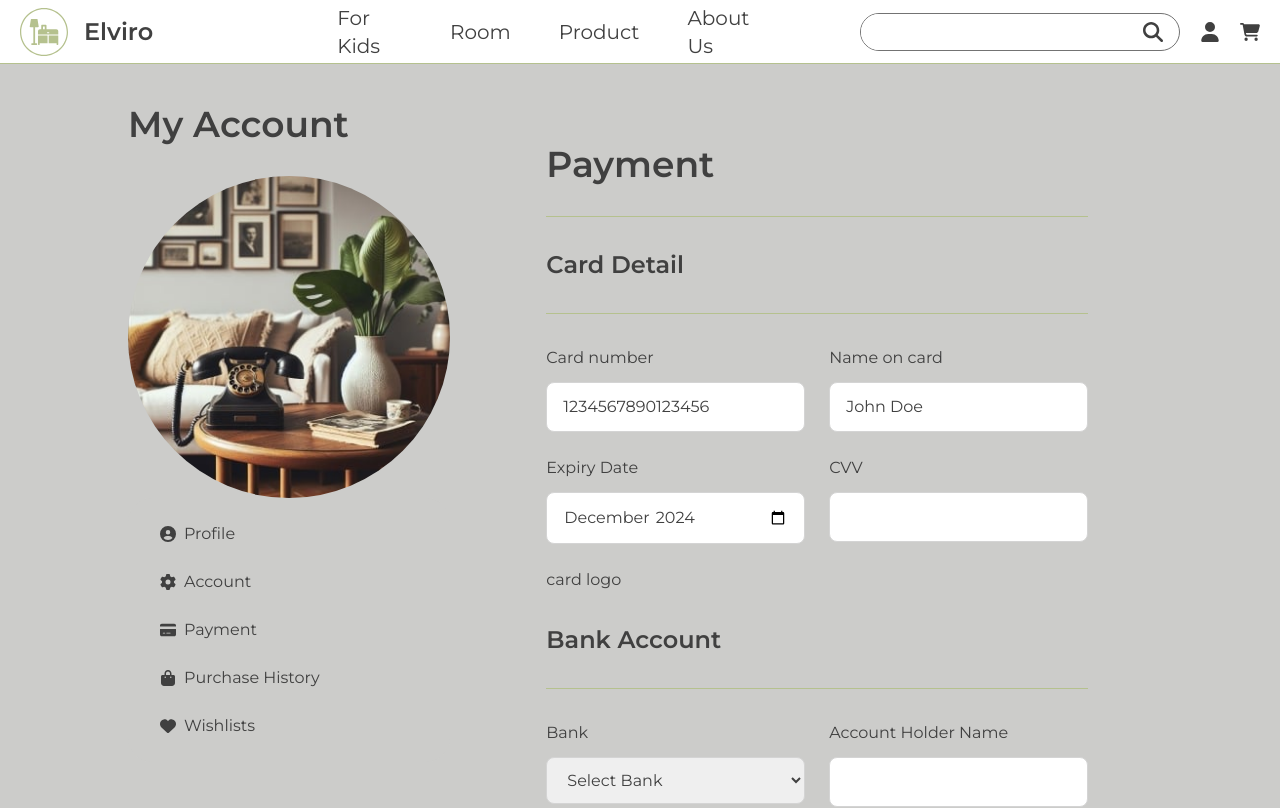
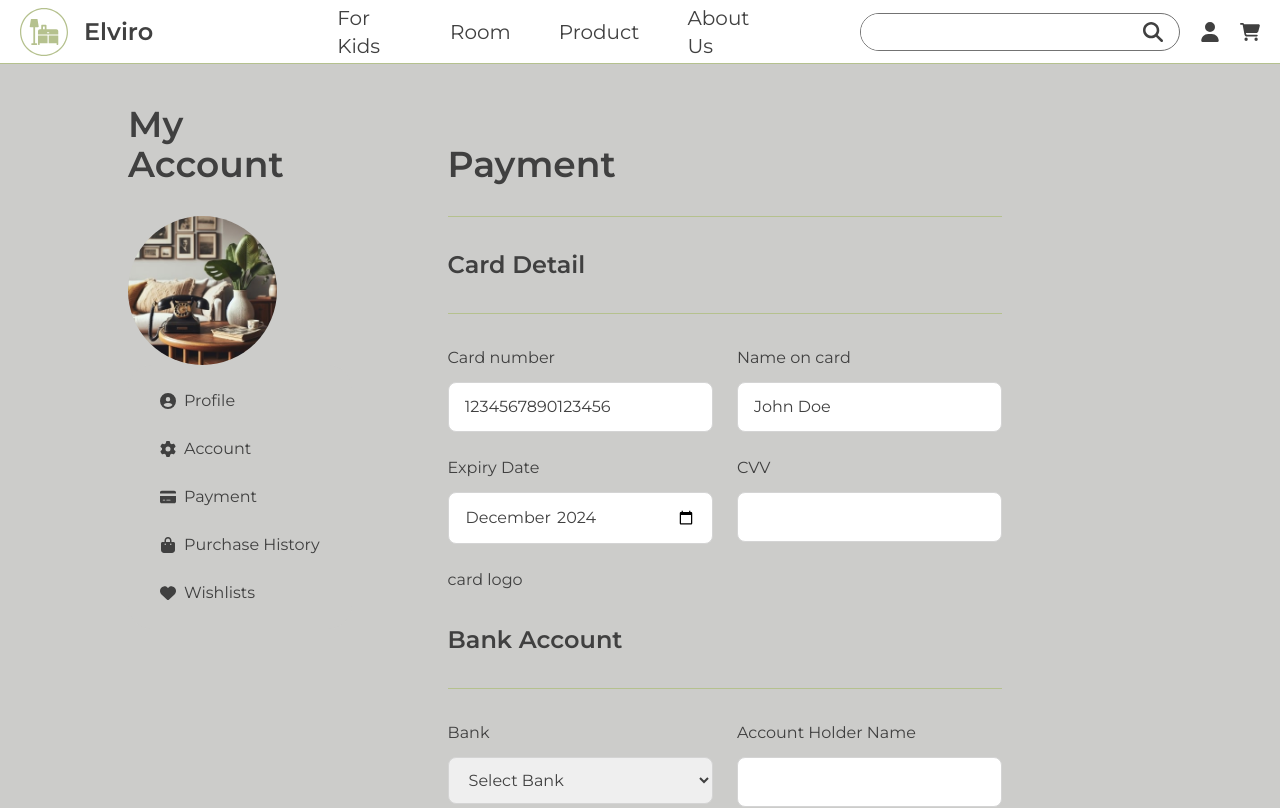
Before and after one commit to jsd7-group3-the-immortal-elf/elviro-frontend, a React (Vite) app: page /profile/payment in a window 1280 px wide. Shown: the top 808 px of the page. Built offline with nearby package versions, Linux system fonts and the light colour scheme.

Commit message:
edit style and link check

```diff
--- a/src/components/ProfileNav.jsx
+++ b/src/components/ProfileNav.jsx
@@ -12,30 +12,30 @@ function ProfileNav() {
         <div>
             <h1 className="text-4xl w-11/12 xl:w-4/5 lg:justify-start">My Account</h1>
             <section className="py-8">
-            <picture className="h-8 lg:h-auto xl:w-2/3">
+            <picture className="flex justify-center lg:h-auto xl:w-2/3">
                 <img
                     src="/images/contact.png"
                     alt="Profile Image"
-                    className="rounded-full"
+                    className="w-48 rounded-full"
                 />
             </picture>
             <nav className=" bg-[#ccccca] p-4 rounded-3xl w-full">
-                <ul className="flex flex-col w-full h-full gap-2">
+                <ul className="flex justify-center lg:flex-col w-full h-full overflow-auto gap-2">
                     <li className="rounded-full flex items-center">
                         <Link to="/profile" className="w-full h-full px-4 py-2 rounded-full hover:bg-orange-200 flex items-center gap-2"
-                        > <FaCircleUser /> Profile
+                        > <FaCircleUser /><span className="hidden md:block lg:inline">Profile</span>
                         </Link>
                     </li>
                     <li className="rounded-full flex items-center">
                         <Link to="/profile/account"
                             className="w-full h-full px-4 py-2 text-md rounded-full hover:bg-orange-200 flex items-center gap-2"
-                        > <FaGear /> Account
+                        > <FaGear /><span className="hidden md:block lg:inline">Account</span>
                         </Link>
                     </li>
                     <li className="rounded-full flex items-center">
                         <Link to="/profile/payment"
                             className="w-full h-full px-4 py-2 rounded-full hover:bg-orange-200 flex items-center gap-2"
-                        > <FaCreditCard />Payment
+                        > <FaCreditCard /><span className="hidden md:block lg:inline">Payment</span>
                         </Link>
                     </li>
                     <li className="rounded-full flex items-center">
@@ -47,8 +47,7 @@ function ProfileNav() {
                     <li className="rounded-full flex items-center">
                         <Link to="/profile/wishist"
                             className="w-full h-full px-4 py-2 rounded-full hover:bg-orange-200 flex items-center gap-2"
-                        > <FaHeart />
-                            Wishlists
+                        > <FaHeart /><span className="hidden md:block lg:inline">Wishlists</span>
                         </Link>
                     </li>
                 </ul>
--- a/src/pages/profile/ProfileAccountPage.jsx
+++ b/src/pages/profile/ProfileAccountPage.jsx
@@ -125,9 +125,10 @@ function ProfileAccountPage() {
 	};
 
 	return (
-		<div className="flex flex-col items-center gap-10 bg-[#ccccca] py-10">
+		<div className="flex flex-col items-center bg-[#ccccca] py-10">
+			<div className="flex flex-col lg:flex-row gap-8 w-10/12 xl:w-4/5">
 			<ProfileNav className="w-1/3" />
-			<section className="py-10 xl:py-10 xl:px-16">
+			<section className="xl:py-10 xl:px-16">
 				<form className="flex flex-col gap-6" onSubmit={handleSubmit}>
 					{/*-- personal info --*/}
 					<h2 className="text-left">Account</h2>
@@ -210,6 +211,7 @@ function ProfileAccountPage() {
 					</button>
 				</form>
 			</section>
+			</div>
 		</div>
 	);
 }
--- a/src/pages/profile/ProfilePaymentPage.jsx
+++ b/src/pages/profile/ProfilePaymentPage.jsx
@@ -81,10 +81,10 @@ function ProfilePaymentPage() {
 	};
 
 	return (
-		<div className="flex flex-col items-center gap-10 bg-[#ccccca] py-10">
-			<div className="flex flex-col lg:flex-row gap-8 w-11/12 xl:w-4/5">
+		<div className="flex flex-col items-center bg-[#ccccca] py-10">
+			<div className="flex flex-col lg:flex-row gap-8 w-10/12 xl:w-4/5">
 			<ProfileNav className="w-1/3" />
-			<section className="py-10 lg:w-2/3 xl:py-10 xl:px-16 md:w-full">
+			<section className="lg:w-2/3 xl:py-10 xl:px-16 md:w-full">
 				<form className="flex flex-col gap-6" onSubmit={handleSubmit}>
 					{/*-- personal info --*/}
 					<h2 className="text-left">Payment</h2>
```
